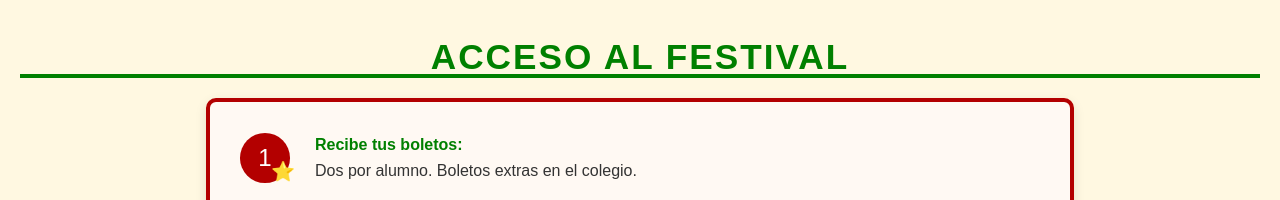
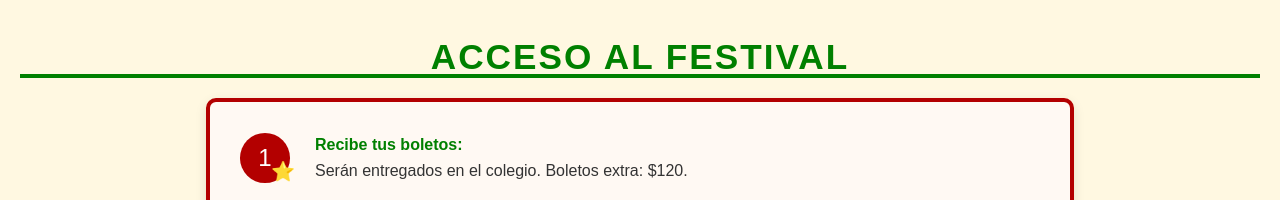
Before and after one commit to colegiotlahtoani/invitacion-kinder, a plain HTML site: page index.html in a window 1280 px wide. Shown: the part 1120-1320 px from the top of the page. Drawn offline with nearby package versions, Linux system fonts and the light colour scheme.

Commit message:
Update index.html

```diff
--- a/index.html
+++ b/index.html
@@ -102,7 +102,7 @@
         <div class="access-box">
             <div class="step">
                 <div class="step-number">1</div>
-                <p><strong>Recibe tus boletos:</strong><br> Dos por alumno. Boletos extras en el colegio.</p>
+                <p><strong>Recibe tus boletos:</strong><br> Serán entregados en el colegio. Boletos extra: $120.</p>
             </div>
             <div class="step">
                 <div class="step-number">2</div>
```
